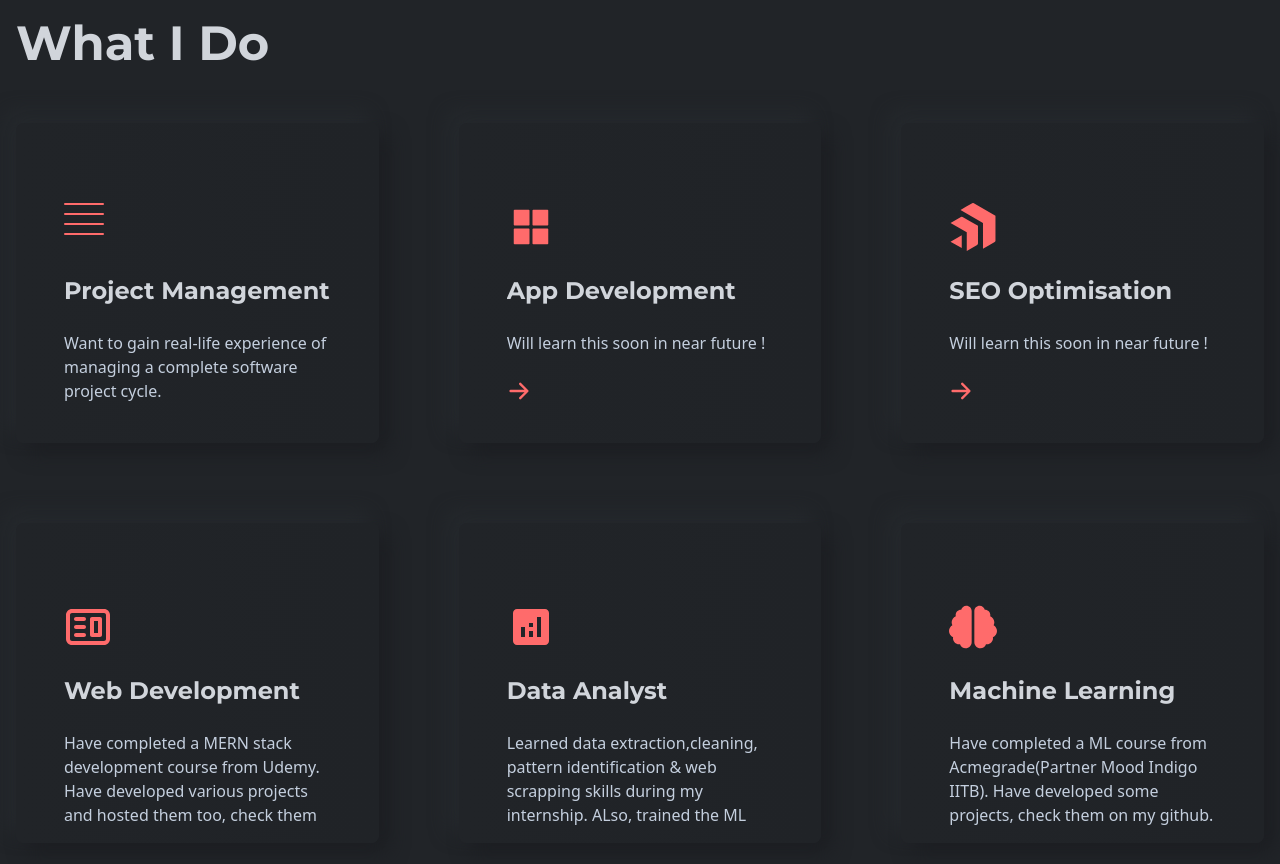
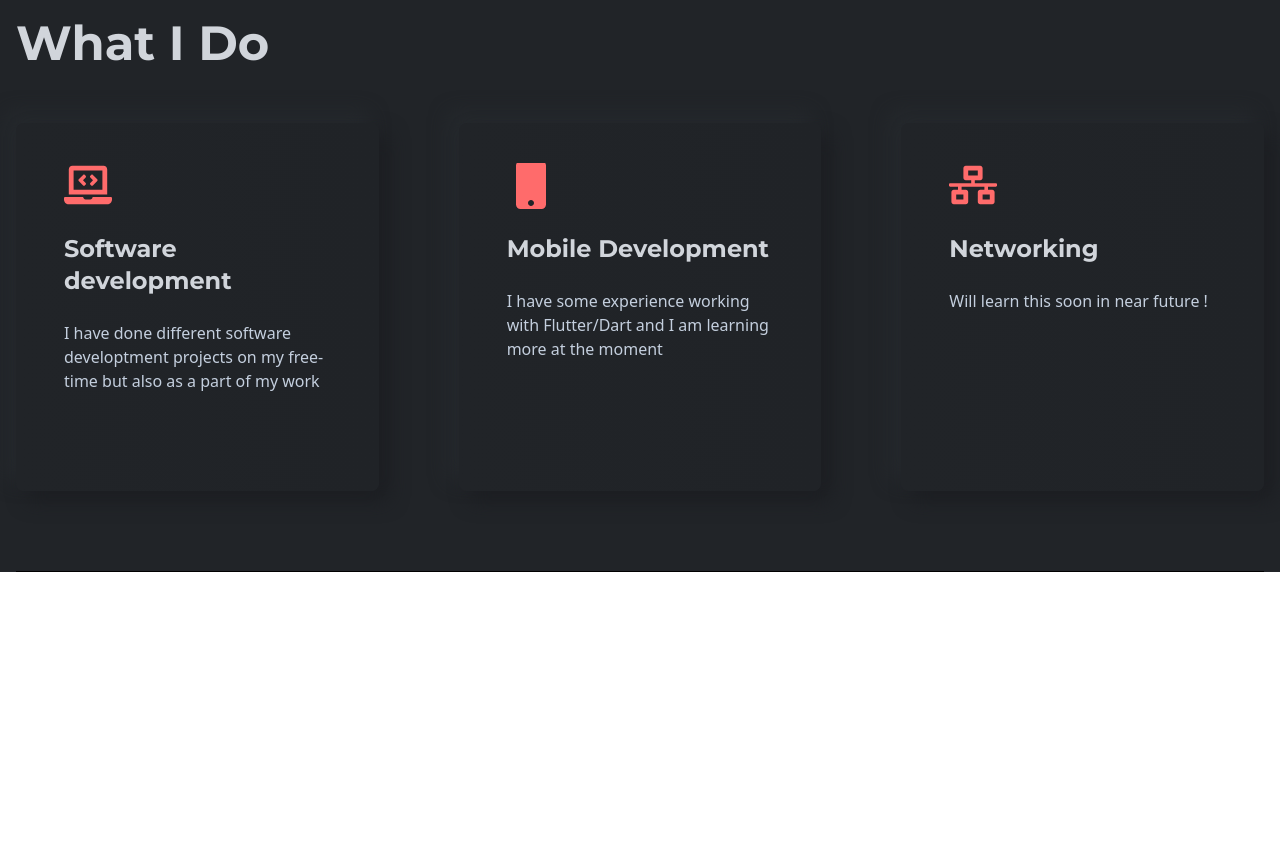
Before and after one commit to temevh/reactCV, a React (Create React App) app: page / in a window 1280 px wide. Shown: the part 965-1829 px from the top of the page. After the commit the page ends 1537 px from the top, so only its background shows below. Built offline with nearby package versions, Linux system fonts and the light colour scheme.

Commit message:
continued features

```diff
--- a/src/Features/Card.jsx
+++ b/src/Features/Card.jsx
@@ -1,11 +1,10 @@
 import React from "react";
-import { HiArrowRight } from "react-icons/hi";
 
 const Card = ({ item: { title, des, icon } }) => {
   return (
-    <div className="w-full px-12 h-80 py-10 rounded-lg shadow-shadowOne flex items-center bg-gradient-to-r from-bodyColor to-[#202327] group hover:bg-gradient-to-b hover:from-black hover:to-[#1e2024] transition-colors duration-100 group">
+    <div className="w-full px-12 h-100 py-10 rounded-lg shadow-shadowOne flex items-center bg-gradient-to-r from-bodyColor to-[#202327] group hover:bg-gradient-to-b hover:from-black hover:to-[#1e2024] transition-colors duration-100 group relative">
       <div className="h-72 overflow-y-hidden">
-        <div className="flex h-full flex-col gap-10 translate-y-16 group-hover:translate-y-0 transition-transform duration-500">
+        <div className="flex h-full flex-col gap-10 translate-y-[-2px] group-hover:translate-y-0 transition-transform duration-500">
           <div className="w-10 h-8 flex flex-col justify-between">
             {icon ? (
               <span className="text-5xl text-designColor">{icon}</span>
@@ -23,9 +22,6 @@ const Card = ({ item: { title, des, icon } }) => {
               {title}
             </h2>
             <p className="base">{des}</p>
-            <span className="text-2xl text-designColor">
-              <HiArrowRight />
-            </span>
           </div>
         </div>
       </div>
--- a/src/components/data/Data.jsx
+++ b/src/components/data/Data.jsx
@@ -1,6 +1,11 @@
 import { AiFillAppstore } from "react-icons/ai";
-import { FaBrain } from "react-icons/fa";
-import { SiProgress } from "react-icons/si";
+import {
+  FaBrain,
+  FaMobile,
+  FaLaptopCode,
+  FaNetworkWired,
+} from "react-icons/fa";
+import { SiProgress, SiNintendonetwork } from "react-icons/si";
 import { CgWebsite } from "react-icons/cg";
 import { MdAnalytics } from "react-icons/md";
 
@@ -8,37 +13,20 @@ import { MdAnalytics } from "react-icons/md";
 export const featuresData = [
   {
     id: 1,
-    title: "Project Management",
-    des: "Want to gain real-life experience of managing a complete software project cycle.",
+    icon: <FaLaptopCode />,
+    title: "Software development",
+    des: "I have done different software developtment projects on my free-time but also as a part of my work",
   },
   {
     id: 2,
-    icon: <AiFillAppstore />,
-    title: "App Development",
-    des: "Will learn this soon in near future !",
+    icon: <FaMobile />,
+    title: "Mobile Development",
+    des: "I have some experience working with Flutter/Dart and I am learning more at the moment",
   },
   {
     id: 3,
-    icon: <SiProgress />,
-    title: "SEO Optimisation",
+    icon: <FaNetworkWired />,
+    title: "Networking",
     des: "Will learn this soon in near future !",
   },
-  {
-    id: 4,
-    icon: <CgWebsite />,
-    title: "Web Development",
-    des: "Have completed a MERN stack development course from Udemy. Have developed various projects and hosted them too, check them on my github.",
-  },
-  {
-    id: 5,
-    icon: <MdAnalytics />,
-    title: "Data Analyst",
-    des: "Learned data extraction,cleaning, pattern identification & web scrapping skills during my internship. ALso, trained the ML models.",
-  },
-  {
-    id: 6,
-    icon: <FaBrain />,
-    title: "Machine Learning",
-    des: "Have completed a ML course from Acmegrade(Partner Mood Indigo IITB). Have developed some projects, check them on my github.",
-  },
 ];
```
